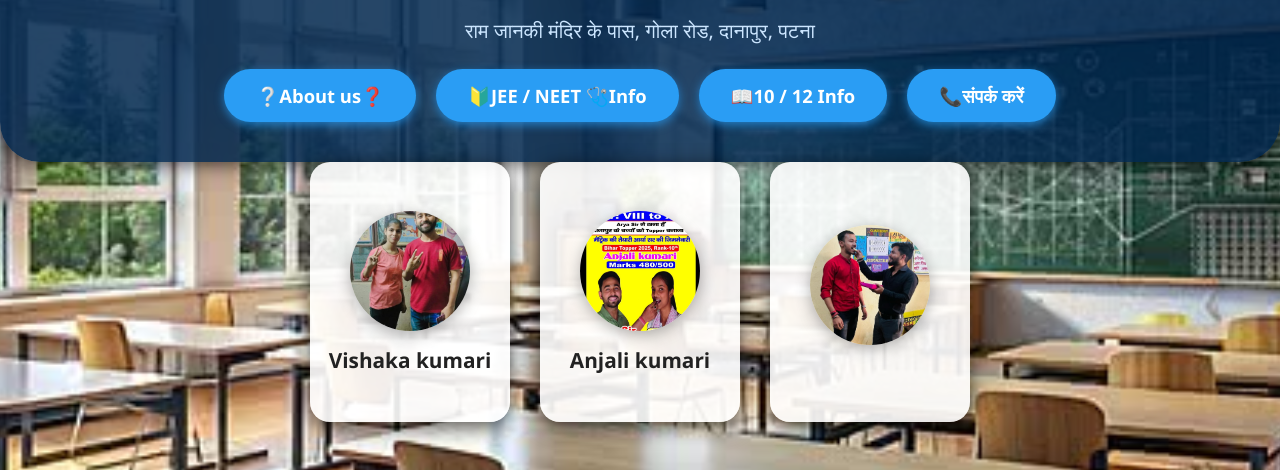
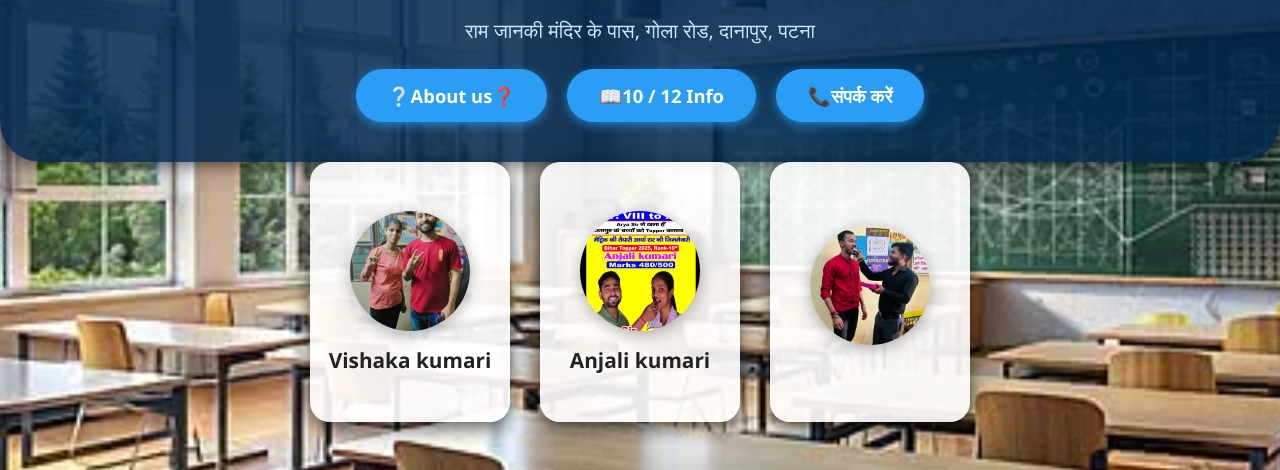
Before and after one commit to sunnysingh54479-coder/Paramount-, a plain HTML site: page index.html in a window 1280 px wide. Shown: the part 153-623 px from the top of the page. Drawn offline with Linux system fonts and the light colour scheme.

Commit message:
Restore index.html content
Signed-off-by: sunnysingh54479-coder <sunnysingh54479@gmail.com>

```diff
--- a/index.html
+++ b/index.html
@@ -226,7 +226,6 @@
   <p>(आर्या सर ने ठाना है, दानापुर के बच्चों को टॉपर बनाना है।)</p>
   <p>राम जानकी मंदिर के पास, गोला रोड, दानापुर, पटना</p>
   <nav><a href="about.html">❔About us❓</a>
-    <a href="IIT.html">🔰JEE / NEET 🩺Info</a>
     <a href="NEET.html">📖10 / 12 Info</a>
     <a href="contact.html">📞संपर्क करें</a>
   </nav>
```
